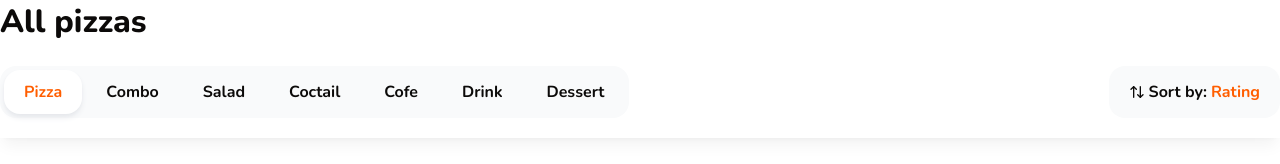
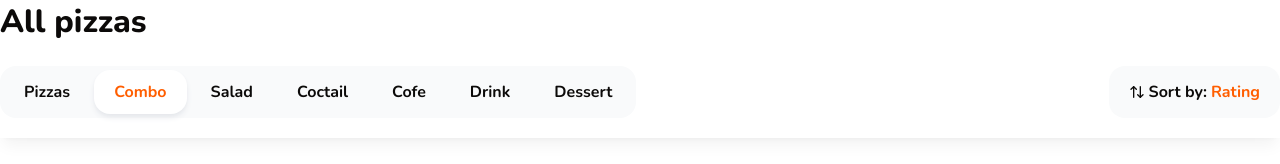
Before and after one commit to VladyslavsSotnikov/next-pizza, a Next.js app: page / in a window 1280 px wide. Shown: the part 152-316 px from the top of the page. Built offline with nearby package versions, Linux system fonts and the light colour scheme.

Commit message:
feat: Intersactions.

```diff
--- a/app/page.tsx
+++ b/app/page.tsx
@@ -1,4 +1,4 @@
-import { Container, Filters, ProductCart, Title, TopBar } from "@/components/shared";
+import { Container, Filters, Title, TopBar } from "@/components/shared";
 import { ProductsGroupList } from "@/components/shared/products-group-list";
 
 const pizzas = [
@@ -56,7 +56,7 @@ export default function Home() {
           <div className="flex-1">
             <div className="flex flex-col gap-16">
               <ProductsGroupList title="Pizzas" items={pizzas} categoryId={1} />
-              <ProductsGroupList title="Breakfast" items={pizzas} categoryId={1} />
+              <ProductsGroupList title="Combo" items={pizzas} categoryId={2} />
             </div>
           </div>
         </div>
--- a/components/shared/categories.tsx
+++ b/components/shared/categories.tsx
@@ -1,24 +1,37 @@
+"use client";
+
 import { cn } from "@/lib/utils";
+import { useCategoryStore } from "@/store/category";
 
-const categories = ["Pizza", "Combo", "Salad", "Coctail", "Cofe", "Drink", "Dessert"];
-const activeCategory = 0;
+const categories = [
+  { id: 1, name: "Pizzas" },
+  { id: 2, name: "Combo" },
+  { id: 3, name: "Salad" },
+  { id: 4, name: "Coctail" },
+  { id: 5, name: "Cofe" },
+  { id: 6, name: "Drink" },
+  { id: 7, name: "Dessert" },
+];
 
 interface CategoriesProps {
   className?: string;
 }
 
 export const Categories = ({ className }: CategoriesProps) => {
+  const { activeCategoryId } = useCategoryStore();
+
   return (
     <div className={cn("inline-flex gap-1 bg-gray-50 p-1 rounded-2xl", className)}>
-      {categories.map((category, index) => (
+      {categories.map(({ id, name }) => (
         <a
-          key={index}
+          key={id}
+          href={`/#${name.toLowerCase()}`}
           className={cn(
             "flex items-center font-bold h-11 rounded-2xl px-5",
-            index === activeCategory && "bg-white shadow-md shadow-gray-200 text-primary"
+            id === activeCategoryId && "bg-white shadow-md shadow-gray-200 text-primary"
           )}
         >
-          <button>{category}</button>
+          <button>{name}</button>
         </a>
       ))}
     </div>
--- a/components/shared/products-group-list.tsx
+++ b/components/shared/products-group-list.tsx
@@ -1,6 +1,11 @@
+"use client";
+
+import { useEffect, useRef } from "react";
+import { useIntersection } from "react-use";
 import { cn } from "@/lib/utils";
 import { Title } from "./title";
 import { ProductCart } from "./product-cart";
+import { useCategoryStore } from "@/store/category";
 
 interface ProductsGroupListProps {
   title: string;
@@ -11,8 +16,20 @@ interface ProductsGroupListProps {
 }
 
 export const ProductsGroupList = ({ title, items, listClassName, categoryId, className }: ProductsGroupListProps) => {
+  const { setActiveCategoryId } = useCategoryStore();
+  const intersectionRef = useRef(null);
+  const intersection = useIntersection(intersectionRef, {
+    threshold: 0.4,
+  });
+
+  useEffect(() => {
+    if (intersection?.isIntersecting) {
+      setActiveCategoryId(categoryId);
+    }
+  }, [categoryId, intersection, setActiveCategoryId]);
+
   return (
-    <div className={className}>
+    <div className={className} id={title.toLowerCase()} ref={intersectionRef}>
       <Title text={title} size="lg" className="font-extrabold mb-5" />
 
       <div className={cn("grid grid-cols-3 gap-[50px]", listClassName)}>
--- a/package.json
+++ b/package.json
@@ -9,6 +9,7 @@
     "lint": "next lint"
   },
   "dependencies": {
+    "@prisma/client": "^5.20.0",
     "@radix-ui/react-checkbox": "^1.1.1",
     "@radix-ui/react-dialog": "^1.1.1",
     "@radix-ui/react-icons": "^1.3.0",
@@ -20,11 +21,14 @@
     "clsx": "^2.1.1",
     "lucide-react": "^0.445.0",
     "next": "14.2.13",
+    "prisma": "^5.20.0",
     "react": "^18.3.1",
     "react-dom": "^18.3.1",
+    "react-use": "^17.5.1",
     "tailwind-merge": "^2.5.2",
     "tailwindcss-animate": "^1.0.7",
-    "vaul": "^0.9.4"
+    "vaul": "^0.9.4",
+    "zustand": "^5.0.0-rc.2"
   },
   "devDependencies": {
     "@types/node": "^22.5.5",
--- /dev/null
+++ b/store/category.ts
@@ -0,0 +1,11 @@
+import { create } from "zustand";
+
+interface CategoryStore {
+  activeCategoryId: number;
+  setActiveCategoryId: (categoryId: number) => void;
+}
+
+export const useCategoryStore = create<CategoryStore>((set) => ({
+  activeCategoryId: 1,
+  setActiveCategoryId: (categoryId) => set({ activeCategoryId: categoryId }),
+}));
```
Also changed, not shown: 1 other file (tests, documents, lock files or other folders).
